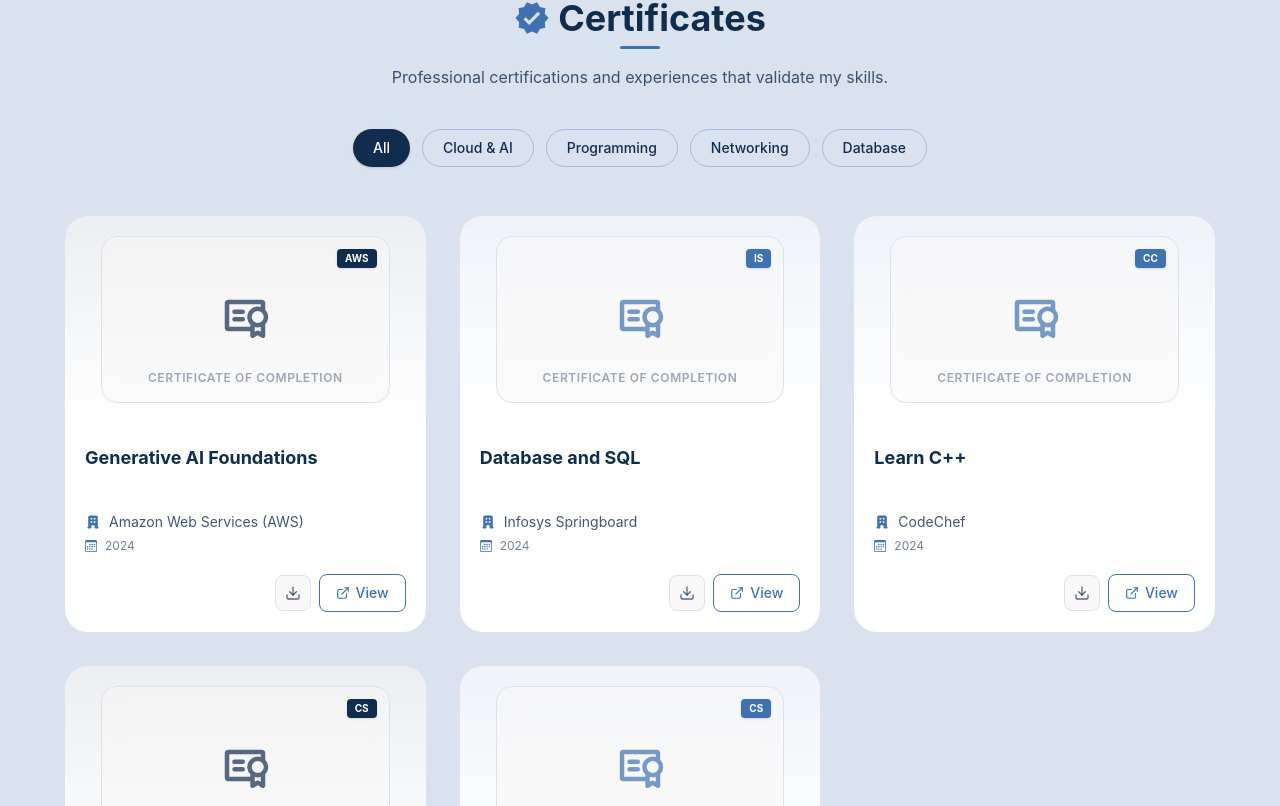
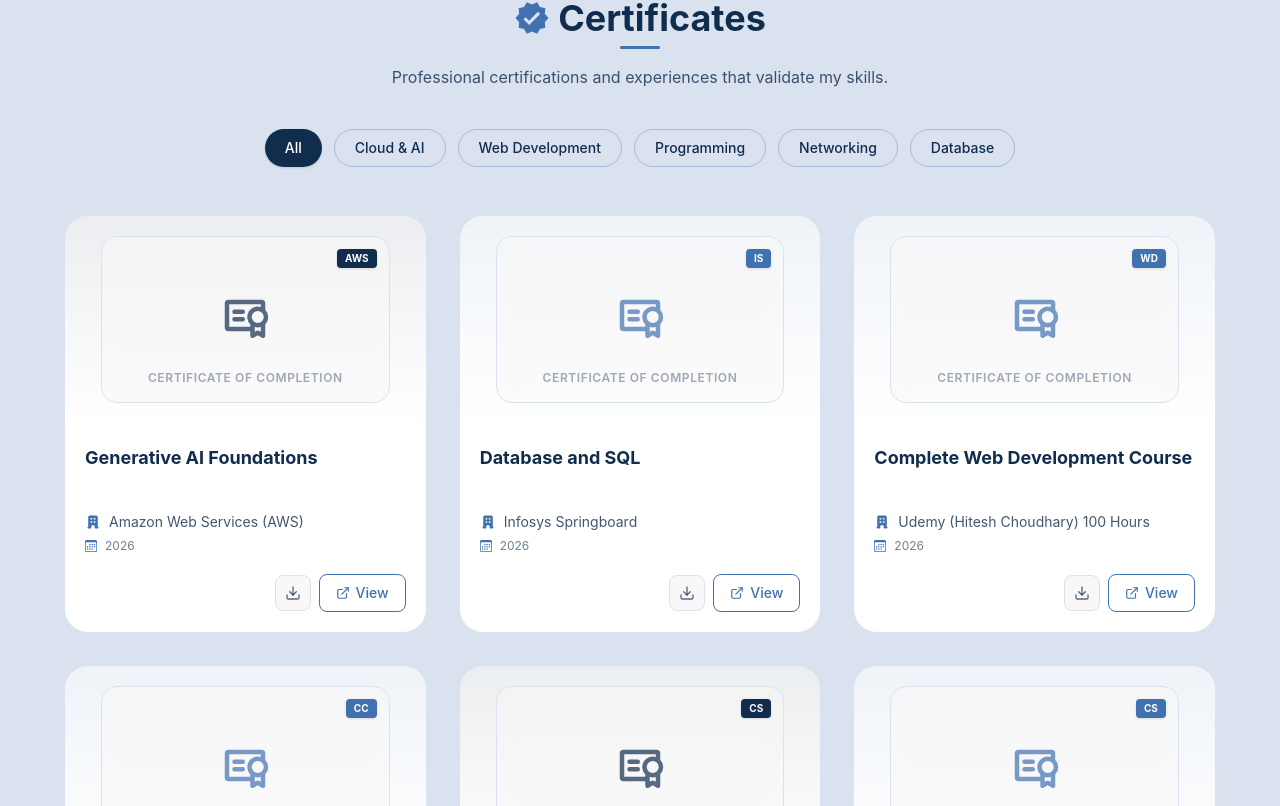
Before and after one commit to dharmu689/Portfolio, a React (Vite) app in the folder client/: page / in a window 1280 px wide. Shown: the part 5634-6440 px from the top of the page. Built offline with nearby package versions, Linux system fonts and the light colour scheme.

Commit message:
Update Certificates.jsx

```diff
--- a/client/src/components/Certificates.jsx
+++ b/client/src/components/Certificates.jsx
@@ -9,7 +9,7 @@ import { BsCalendar3 } from 'react-icons/bs'
 const Certificates = () => {
   const [activeCategory, setActiveCategory] = useState('All')
 
-  const categories = ['All', 'Cloud & AI', 'Programming', 'Networking', 'Database']
+  const categories = ['All', 'Cloud & AI', 'Web Development', 'Programming', 'Networking', 'Database']
 
   const certificatesData = [
     {
@@ -17,7 +17,7 @@ const Certificates = () => {
       title: "Generative AI Foundations",
       issuer: "Amazon Web Services (AWS)",
       initials: "AWS",
-      year: "2024",
+      year: "2026",
       category: "Cloud & AI",
       accentColor: "#112D4E",
       link: "https://drive.google.com/file/d/1K-rIYD-IJGOjXPr1jzzbhGcN_tGqcCpk/view?usp=sharing"
@@ -27,37 +27,47 @@ const Certificates = () => {
       title: "Database and SQL",
       issuer: "Infosys Springboard",
       initials: "IS",
-      year: "2024",
+      year: "2026",
       category: "Database",
       accentColor: "#3F72AF",
       link: "https://drive.google.com/file/d/1VusW7CVwR2z9L-hKVsRvjHlXM4cBBoY2/view?usp=sharing"
     },
     {
       id: 3,
+      title: "Complete Web Development Course",
+      issuer: "Udemy (Hitesh Choudhary) 100 Hours",
+      initials: "WD",
+      year: "2026",
+      category: "Web Development",
+      accentColor: "#3F72AF",
+      link: "https://drive.google.com/file/d/1r8sj-_RPYL7SWcM9iiepHDx7lq0JPNcj/view"
+    },
+    {
+      id: 4,
       title: "Learn C++",
       issuer: "CodeChef",
       initials: "CC",
-      year: "2024",
+      year: "2025",
       category: "Programming",
       accentColor: "#3F72AF",
       link: "https://www.linkedin.com/posts/dharmu689_codechef-certificate-dharmu-kumar-activity-7265413443191459840-r2dh/?utm_source=share&utm_medium=member_desktop&rcm=ACoAADx8yIkBk1ScSwesckwedEMSMTBBhTWkRJ8"
     },
     {
-      id: 4,
+      id: 5,
       title: "JavaScript Essentials 1",
       issuer: "CISCO",
       initials: "CS",
-      year: "2024",
+      year: "2023",
       category: "Programming",
       accentColor: "#112D4E",
       link: "https://drive.google.com/file/d/1yQ4D9S-vMJZy82ImOkcg8U88TVNPsgyq/view?usp=sharing"
     },
     {
-      id: 5,
+      id: 6,
       title: "IT Essentials",
       issuer: "CISCO",
       initials: "CS",
-      year: "2024",
+      year: "2023",
       category: "Networking",
       accentColor: "#3F72AF",
       link: "https://drive.google.com/file/d/1DKIFVMBXsvwBSKAB4SmumYYHE2Yj9U_1/view"
```
